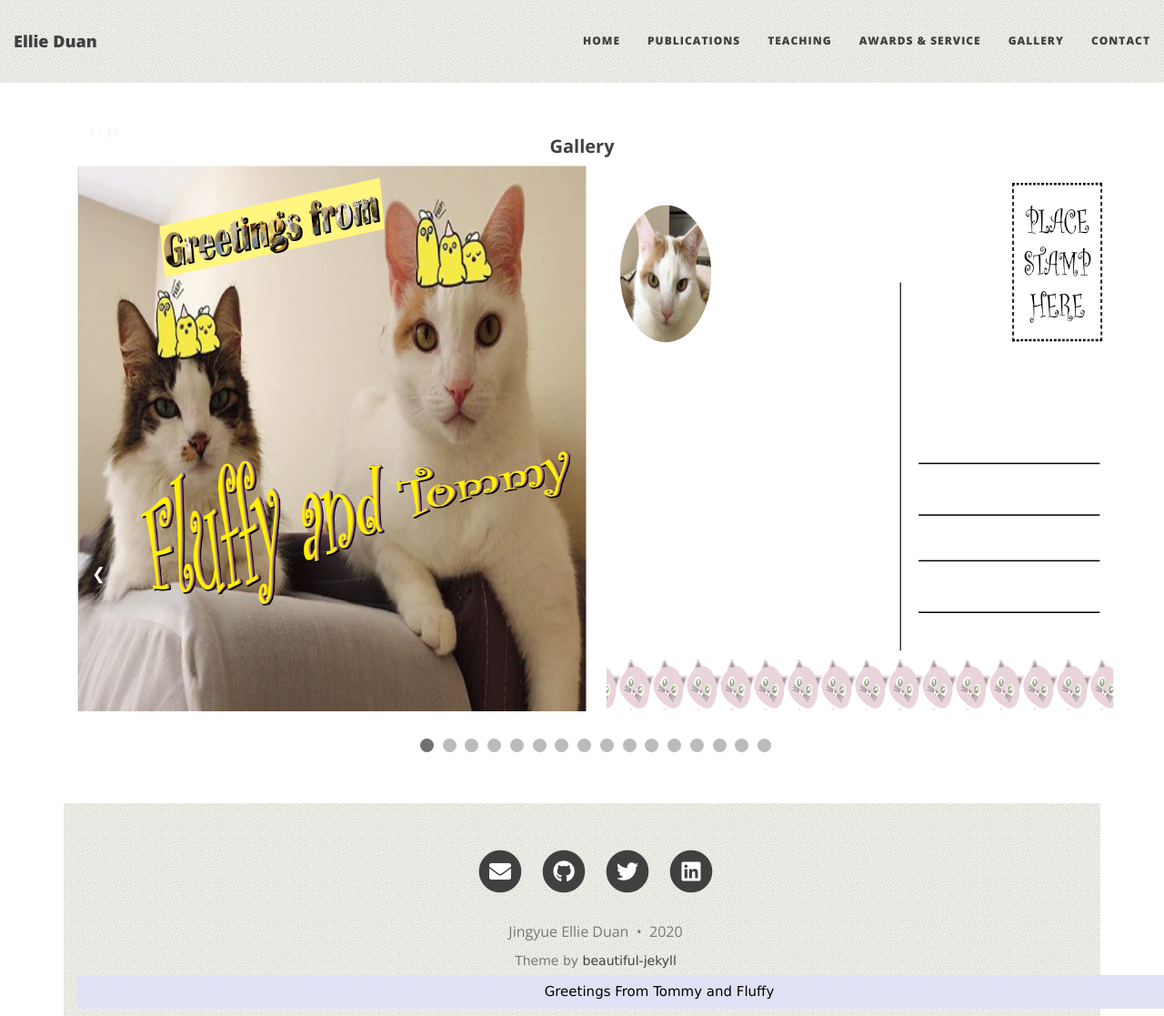
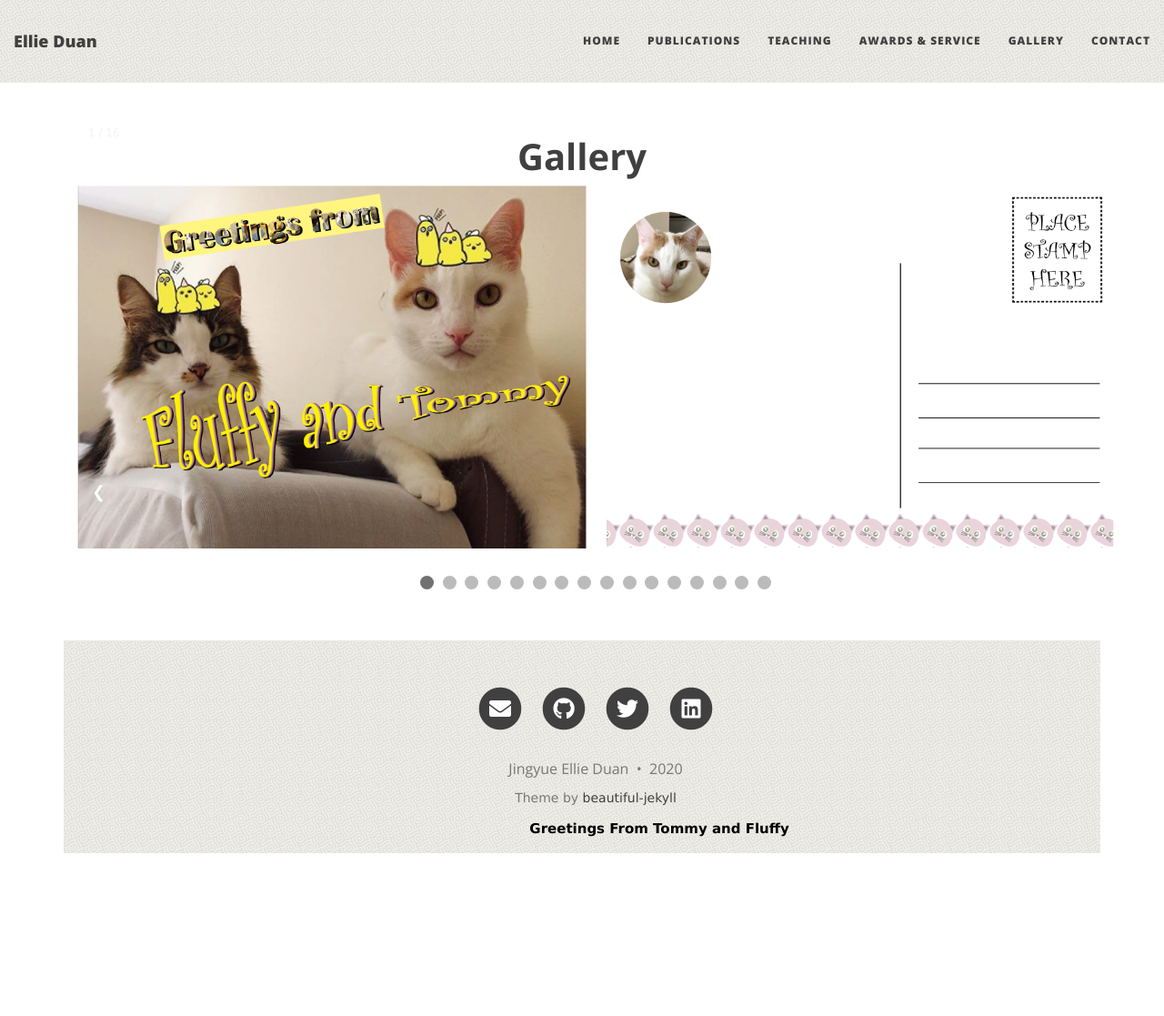
Before and after one commit to EllieDuan/EllieDuan.github.io, a Jekyll site: the page built from gallery.html, in a window 1280 px wide and 1117 px high. Shown: the whole window at 91% size. Built offline with Jekyll 4.4.1, drawn with Linux system fonts in a browser that asks for light colours; nearby versions of some CDN libraries.

Commit message:
update gallery

```diff
--- a/css/main.css
+++ b/css/main.css
@@ -23,7 +23,7 @@
 }
 h1,h2,h3,h4,h5,h6 {
   font-family: 'Open Sans', 'Helvetica Neue', Helvetica, Arial, sans-serif;
-  font-size:20px;
+  font-size:40px;
   font-weight:bold;
 }
 a {
--- a/gallery.html
+++ b/gallery.html
@@ -13,12 +13,13 @@
 /* Slideshow container */
 .slideshow-container {
   max-width: 1000px;
-  position: relative;
+  position: absolute;
   margin: auto;
   top:0;
   bottom:0;
   left:0;
   right:0;
+  text-align:center;
 }
 
 /* Next & previous buttons */
@@ -52,8 +53,8 @@
 .text {
   color: black;
   font-size: 15px;
+  font-weight: 600;
   padding: 8px 12px;
-  background-color:#E1E1F6;
   position: absolute;
   bottom: 8px;
   width: 100%;
@@ -120,7 +121,7 @@
   <!-- Full-width images with number text -->
   <div class="mySlides">
     <div class="numbertext">1 / 16</div>
-    <img src="/img/adobe_illustrator/class8_homework_ellie_happyholoday.png"  style="width:auto; height:600px">
+    <img src="/img/adobe_illustrator/class8_homework_ellie_happyholoday.png"  style="width:100%">
     <div class="text">Greetings From Tommy and Fluffy</div>
   </div>
 
```
